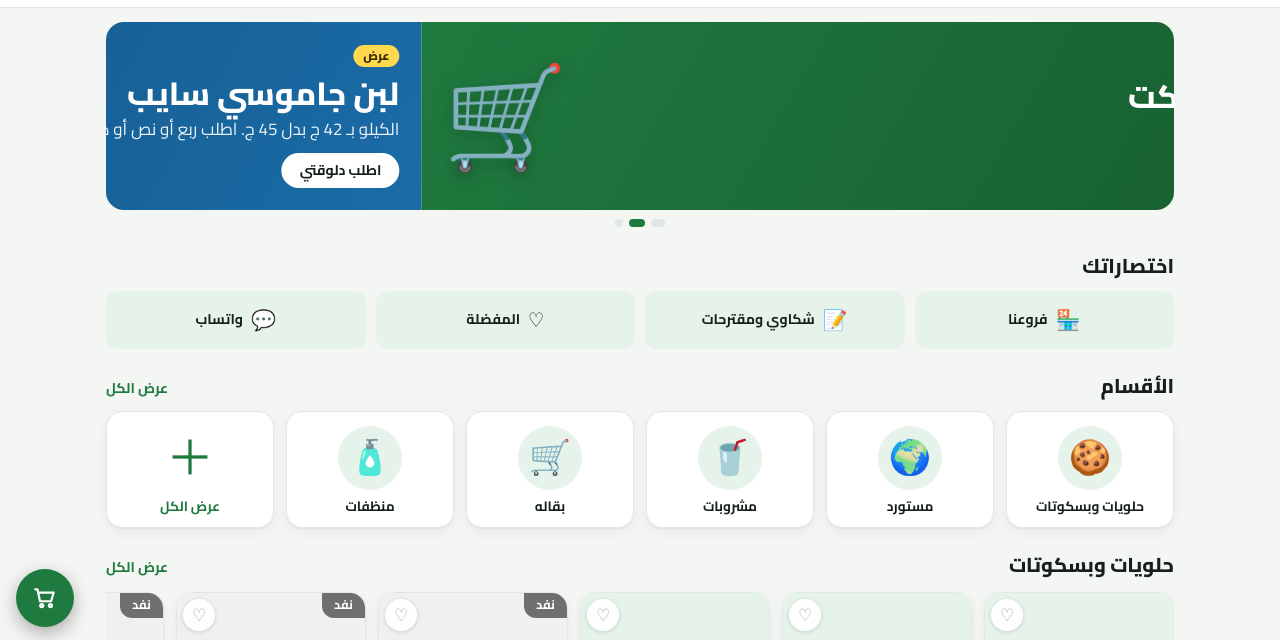
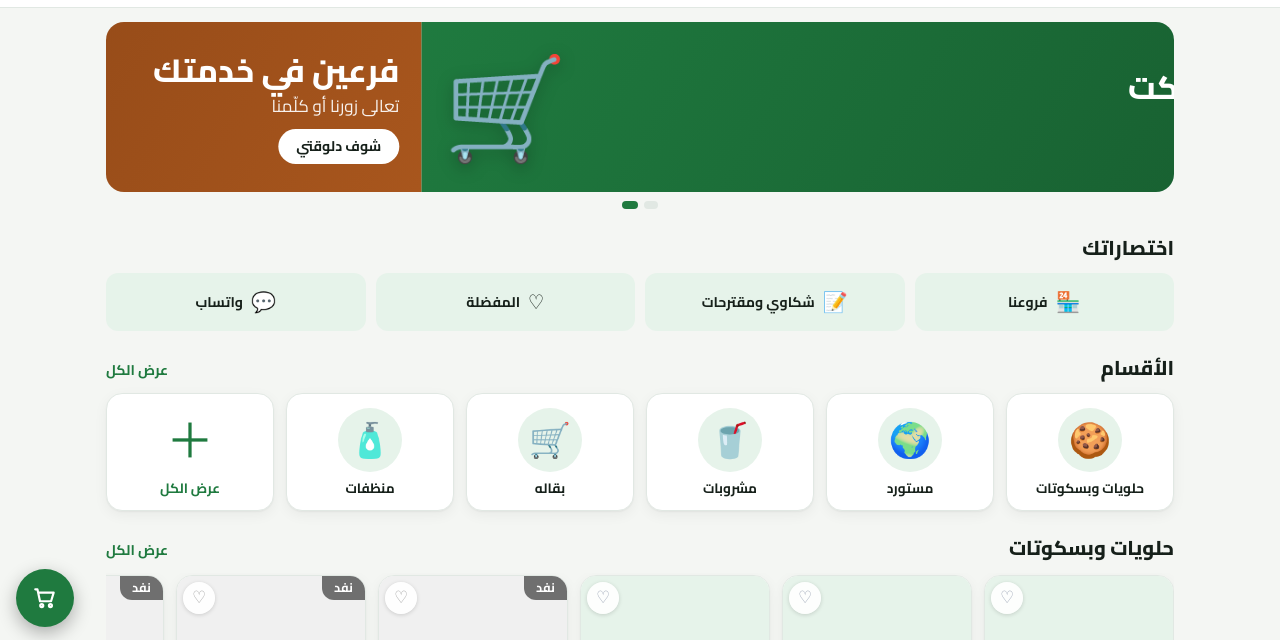
Before and after one commit to hh01280630-alt/elbatsh-market, a plain HTML site: page index.html in a window 1280 px wide. Shown: the part 93-733 px from the top of the page. Drawn offline with Linux system fonts and the light colour scheme.

Commit message:
Add files via upload

```diff
--- a/index.html
+++ b/index.html
@@ -221,7 +221,7 @@ const catIcon=c=>ICON[c]||'📦';
 const J=u=>fetch(u+'?'+Date.now()).then(r=>{if(!r.ok)throw 0;return r.json()});
 Promise.all([J('products.json'),J('shop.json').catch(()=>null)]).then(([d,sh])=>{
   S=sh||d.shop||{};P=d.products||[];const OF=S.offers||{};
-  P.forEach((p,i)=>{p.id=i;p.key=p.code||p.name;idx.set(i,p);byKey.set(p.key,p);const o=Number(OF[p.code]||OF[p.name]);if(o>p.price)p.old=o});
+  P.forEach((p,i)=>{p.id=i;p.key=p.code||p.name;idx.set(i,p);byKey.set(p.key,p);const o=Number(p.old||OF[p.code]||OF[p.name]);p.old=o>p.price?o:0});
   const cn=new Map();P.forEach(p=>cn.set(p.cat,(cn.get(p.cat)||0)+1));
   CATS=[...cn].map(([name,count],i)=>({name,count,i}));
   const sc=store.get('cart_v3')||{};for(const k in sc){const p=byKey.get(k);if(p&&!out(p))cart[p.id]=sc[k]}
@@ -254,9 +254,11 @@ const row=(title,list,href)=>list.length?`<div class="sh"><h2>${esc(title)}</h2>
 let heroTimer=null;
 const V=$('view');
 function homeView(){
-  const B=(S.banners||[]).filter(b=>b&&b.title);
+  const COL=[['#c2410c','#ea580c'],['#0f4c75','#1b6ca8'],['#7a3b12','#a8561d']];
+  const offB=P.filter(p=>p.old&&!out(p)).sort((a,b)=>(b.old-b.price)-(a.old-a.price)).slice(0,3).map((p,i)=>({title:p.name,text:`${fmt(p.price)} ${cur()} بدل ${fmt(p.old)} ${cur()}`,badge:`وفّر ${fmt(p.old-p.price)} ${cur()}`,bg:COL[i][0],bg2:COL[i][1],image:`images/${encodeURIComponent(p.key)}.jpg`,icon:catIcon(p.cat),pid:p.id,cta:'اطلب دلوقتي'}));
+  const B=[...offB,...(S.banners||[]).filter(b=>b&&b.title)];
   let h='<div class="wrap">';
-  if(B.length){h+=`<section class="hero"><div class="vp" id="vp"><div class="trk" id="trk">${B.map((b,i)=>`<button class="sl" data-bi="${i}" style="--b1:${esc(b.bg||'#1f7a3f')};--b2:${esc(b.bg2||b.bg||'#16592d')}"><div>${b.badge?`<span class="bdg">${esc(b.badge)}</span><br>`:''}<h3>${esc(b.title)}</h3><p>${esc(b.text||'')}</p>${(b.search||b.cat||b.goto||b.url)?`<span class="cta">${esc(b.cta||'شوف دلوقتي')}</span>`:''}</div>${b.image?`<img src="${esc(b.image)}" alt="" loading="lazy" onerror="this.remove()">`:`<span class="ic">${esc(b.icon||'🛒')}</span>`}</button>`).join('')}</div></div>${B.length>1?`<div class="dots" id="dots">${B.map((_,i)=>`<button data-di="${i}" aria-label="إعلان ${i+1}"></button>`).join('')}</div>`:''}</section>`}
+  if(B.length){h+=`<section class="hero"><div class="vp" id="vp"><div class="trk" id="trk">${B.map((b,i)=>`<button class="sl" data-bi="${i}" style="--b1:${esc(b.bg||'#1f7a3f')};--b2:${esc(b.bg2||b.bg||'#16592d')}"><div>${b.badge?`<span class="bdg">${esc(b.badge)}</span><br>`:''}<h3>${esc(b.title)}</h3><p>${esc(b.text||'')}</p>${(b.search||b.cat||b.goto||b.url||b.pid!=null)?`<span class="cta">${esc(b.cta||'شوف دلوقتي')}</span>`:''}</div>${b.image?`<img src="${esc(b.image)}" alt="" loading="lazy" data-ic="${esc(b.icon||'🛒')}" onerror="this.replaceWith(Object.assign(document.createElement('span'),{className:'ic',textContent:this.dataset.ic}))">`:`<span class="ic">${esc(b.icon||'🛒')}</span>`}</button>`).join('')}</div></div>${B.length>1?`<div class="dots" id="dots">${B.map((_,i)=>`<button data-di="${i}" aria-label="إعلان ${i+1}"></button>`).join('')}</div>`:''}</section>`}
   h+=`<h2 class="h">اختصاراتك</h2><div class="shorts"><a href="#more"><span>🏪</span>فروعنا</a><button id="shFb" type="button"><span>📝</span>شكاوي ومقترحات</button><a href="#favs"><span>♡</span>المفضلة</a>${S.whatsapp?`<a href="https://wa.me/${tel(S.whatsapp)}" target="_blank" rel="noopener"><span>💬</span>واتساب</a>`:''}</div>`;
   h+=row('عروض مخصوصة علشانك',P.filter(p=>p.old),'#offers');
   h+=`<div class="sh"><h2>الأقسام</h2><a href="#cats">عرض الكل</a></div><div class="ctiles">${CATS.slice(0,5).map(c=>`<a class="tile" href="#c${c.i}"><span class="ti">${catIcon(c.name)}</span>${esc(c.name)}</a>`).join('')}<a class="tile all" href="#cats"><span class="ti">＋</span>عرض الكل</a></div>`;
@@ -276,7 +278,8 @@ function startHero(B){
   vp.addEventListener('touchstart',e=>{x0=e.touches[0].clientX},{passive:true});
   vp.addEventListener('touchend',e=>{if(x0===null)return;const dx=e.changedTouches[0].clientX-x0;x0=null;if(Math.abs(dx)>40){go(c+(dx>0?1:-1));auto()}},{passive:true});
   vp.addEventListener('click',e=>{const s=e.target.closest('[data-bi]');if(!s)return;const b=B[+s.dataset.bi];
-    if(b.url)window.open(b.url,'_blank','noopener');
+    if(b.pid!=null)openP(b.pid);
+    else if(b.url)window.open(b.url,'_blank','noopener');
     else if(b.goto==='branches')location.hash='#more';
     else if(b.cat){const ct=CATS.find(x=>x.name===b.cat);if(ct)location.hash='#c'+ct.i}
     else if(b.search){$('q').value=b.search;onSearch()}});
--- a/shop.json
+++ b/shop.json
@@ -40,17 +40,6 @@
    "icon": "🛒"
   },
   {
-   "title": "لبن جاموسي سايب",
-   "text": "الكيلو بـ 42 ج بدل 45 ج. اطلب ربع أو نص أو كيلو",
-   "bg": "#0f4c75",
-   "bg2": "#1b6ca8",
-   "icon": "🥛",
-   "search": "لبن جاموسي",
-   "badge": "عرض",
-   "image": "images/banner-milk.jpg",
-   "cta": "اطلب دلوقتي"
-  },
-  {
    "title": "فرعين في خدمتك",
    "text": "تعالى زورنا أو كلّمنا",
    "bg": "#7a3b12",
@@ -58,8 +47,5 @@
    "icon": "📍",
    "goto": "branches"
   }
- ],
- "offers": {
-  "لبن جاموسي سايب": 45
- }
+ ]
 }
```
